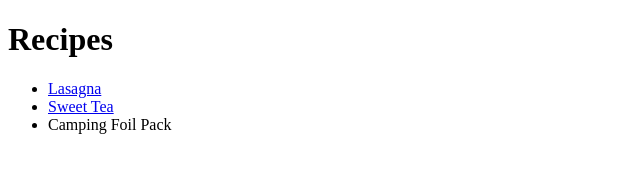
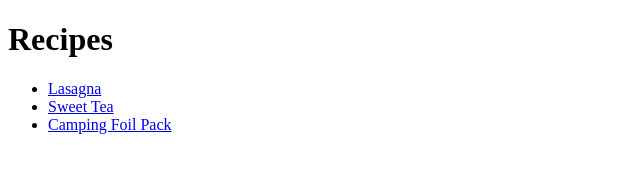
Before and after one commit to WylooUnderscore/reciperinos, a plain HTML site: page index.html in a window 1280 px wide. Shown: the whole page, without its empty margins (0-640 px from the left). Drawn offline with Linux system fonts and the light colour scheme.

Commit message:
one last time update index.html I should probably text before commiting man

```diff
--- a/index.html
+++ b/index.html
@@ -10,7 +10,7 @@
     <ul>
         <li><a href="recipes/lasagna.html">Lasagna</a></li>
         <li><a href="recipes/sweet_tea.html">Sweet Tea</a></li>
-        <li><a href="recipes/foil_pack.html"></a>Camping Foil Pack</li>
+        <li><a href="recipes/foil_pack.html">Camping Foil Pack</a></li>
     </ul>
     </body>
 </html>
```
